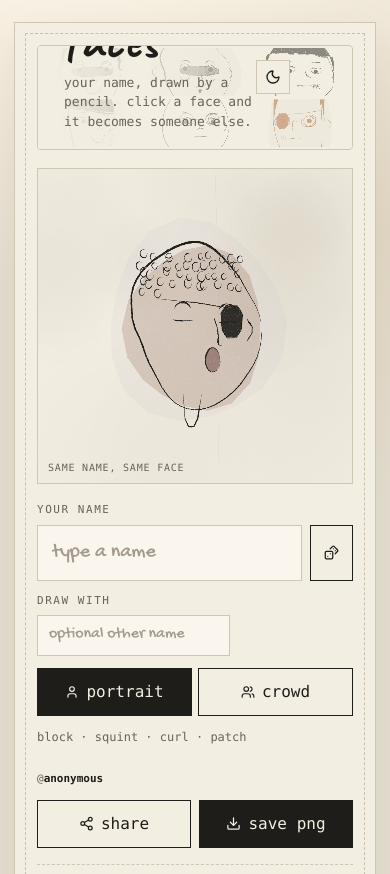
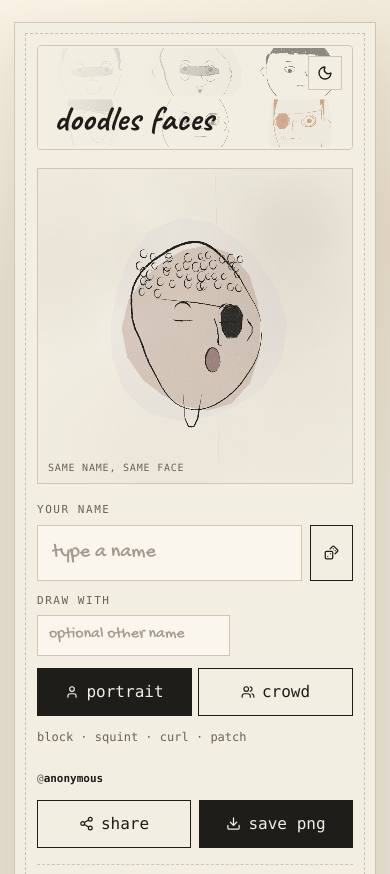
Before and after one commit to bolechen/doodles-faces, a website built with Vite: page index.html in a window 390 px wide. Shown: the top 874 px of the page. Built offline with nearby package versions, Linux system fonts and the light colour scheme; some packages are replaced by stand-ins of ours.

Commit message:
fix(ui): responsive hero across mobile/tablet/desktop (#4)
* fix(ui): mobile hero overflow - smaller brand, wider hero-text

* fix(ui): mobile hero tidy - hide lede on phones, keep on tablet

```diff
--- a/src/style.css
+++ b/src/style.css
@@ -74,7 +74,6 @@ html[data-theme="dark"] .sheet {
   background: linear-gradient(90deg, var(--color-paper) 0%, color-mix(in srgb, var(--color-paper) 60%, transparent) 42%, transparent 68%);
 }
 .hero-text, .stamp { z-index: 1; }
-
 /* handwriting accents */
 .brand {
   @apply font-sign;
@@ -112,6 +111,12 @@ html[data-theme="dark"] .sheet {
 @media (max-width: 780px) {
   .desk { grid-template-columns: 1fr; }
   .stamp { display: none; }
+  .hero-text { max-width: 72%; left: 16px; bottom: 14px; }
+  .brand { font-size: clamp(34px, 9vw, 52px); line-height: 0.9; }
+  .theme-toggle { right: 10px; top: 10px; }
+}
+@media (max-width: 480px) {
+  .lede { display: none; }
 }
 .stage { @apply relative aspect-square overflow-hidden border border-line bg-paper; }
 .stage.crowd { aspect-ratio: 16 / 10; cursor: pointer; }
```
